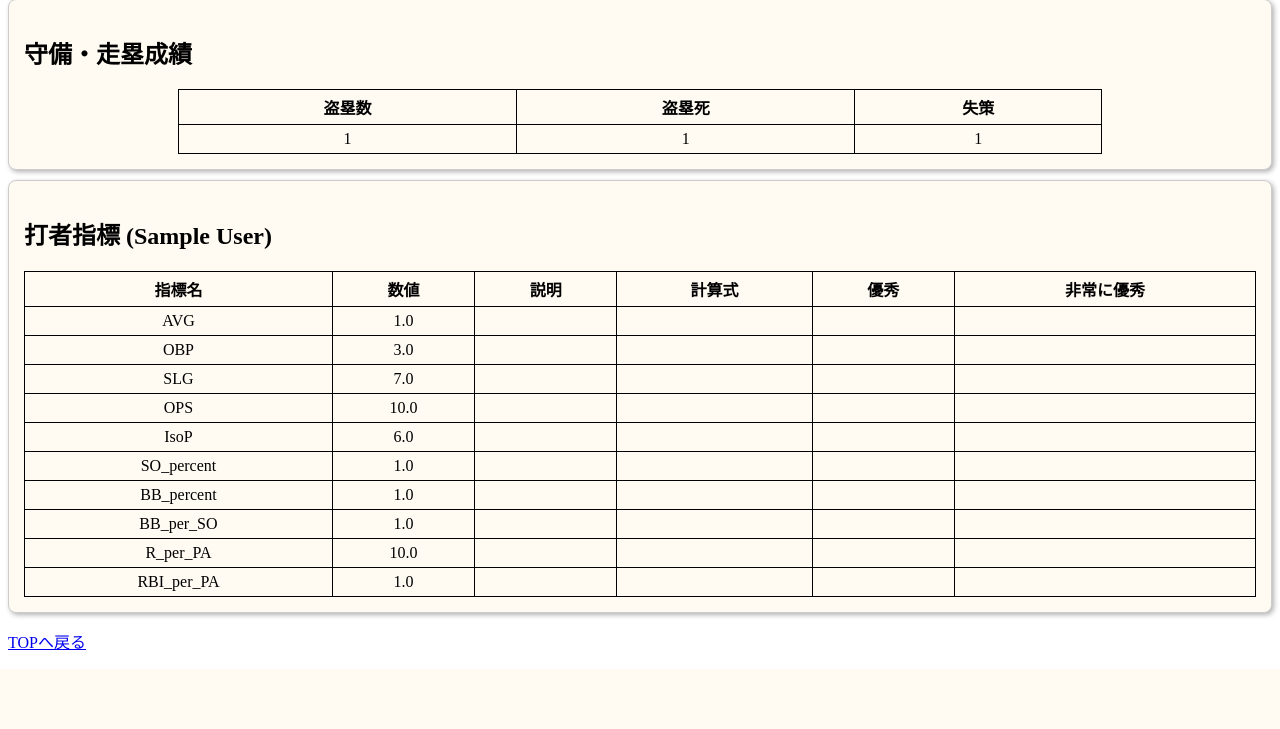
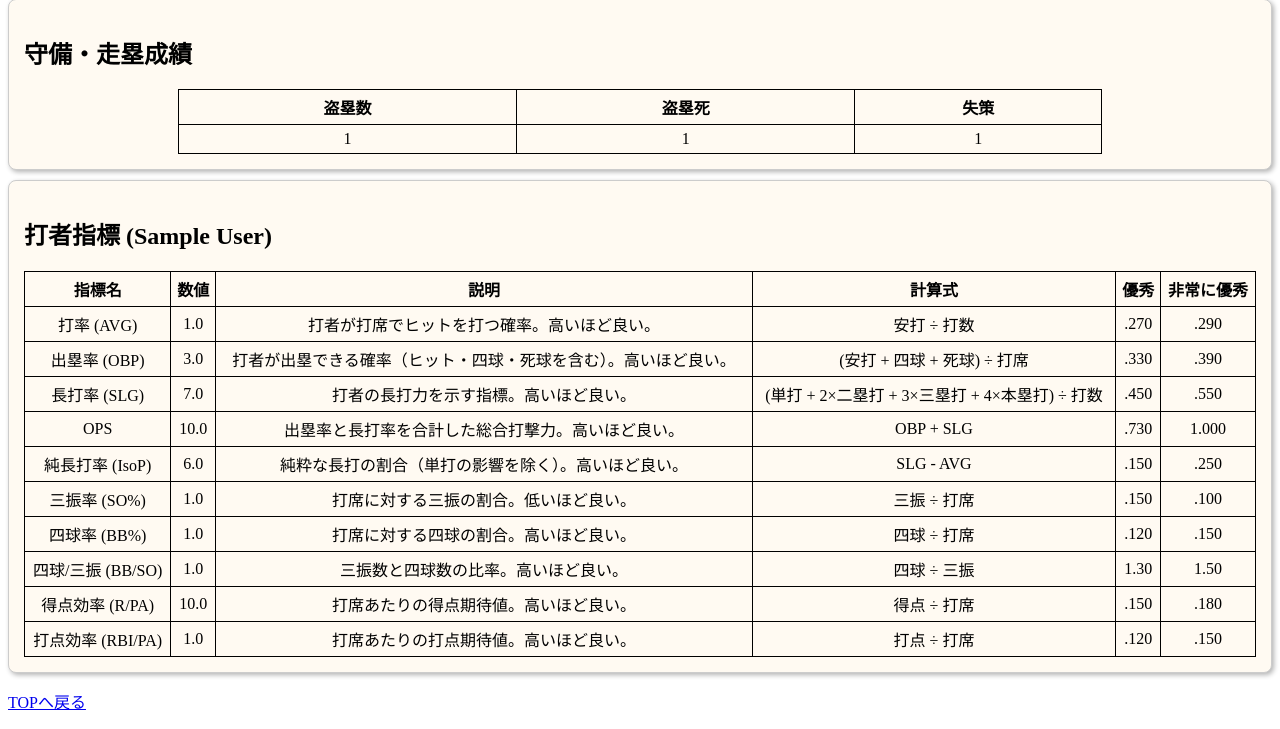
Before and after one commit to yuki-takahashi-51/baseball_app, a Django app: page /player_app/1/_more_detail in a window 1280 px wide. Shown: the part 381-1110 px from the top of the page. Before the commit the page ends 1050 px from the top, so only its background shows below. Run offline with Django 5.2, Linux system fonts and the light colour scheme; a user stored in the database is signed in; tables that the repository leaves empty hold one stand-in row (values such as "Sample post"); parts of the project's set-up code (start-up, migrations or seed data) failed here and were passed over.

Commit message:
Update original_player_detail.html

```diff
--- a/templates/original_player_detail.html
+++ b/templates/original_player_detail.html
@@ -6,7 +6,6 @@
 </head>
 
 <body>
-
     <main>
     <div class="card">
     <h2>選手詳細</h2>
@@ -73,18 +72,90 @@
         <tr>
             <th>指標名</th><th>数値</th><th>説明</th><th>計算式</th><th>優秀</th><th>非常に優秀</th>
         </tr>
-        {% for key, value in metrics.items %}
         <tr>
-            <td>{{ key }}</td>
-            <td>{{ value }}</td>
-            <td><!-- 説明は必要に応じて補足 --></td>
-            <td><!-- 計算式 --></td>
-            <td></td>
-            <td></td>
+            <td>打率 (AVG)</td>
+            <td>{{ metrics.AVG }}</td>
+            <td>打者が打席でヒットを打つ確率。高いほど良い。</td>
+            <td>安打 ÷ 打数</td>
+            <td>.270</td>
+            <td>.290</td>
         </tr>
-        {% endfor %}
+        <tr>
+            <td>出塁率 (OBP)</td>
+            <td>{{ metrics.OBP }}</td>
+            <td>打者が出塁できる確率（ヒット・四球・死球を含む）。高いほど良い。</td>
+            <td>(安打 + 四球 + 死球) ÷ 打席</td>
+            <td>.330</td>
+            <td>.390</td>
+        </tr>
+        <tr>
+            <td>長打率 (SLG)</td>
+            <td>{{ metrics.SLG }}</td>
+            <td>打者の長打力を示す指標。高いほど良い。</td>
+            <td>(単打 + 2×二塁打 + 3×三塁打 + 4×本塁打) ÷ 打数</td>
+            <td>.450</td>
+            <td>.550</td>
+        </tr>
+        <tr>
+            <td>OPS</td>
+            <td>{{ metrics.OPS }}</td>
+            <td>出塁率と長打率を合計した総合打撃力。高いほど良い。</td>
+            <td>OBP + SLG</td>
+            <td>.730</td>
+            <td>1.000</td>
+        </tr>
+        <tr>
+            <td>純長打率 (IsoP)</td>
+            <td>{{ metrics.IsoP }}</td>
+            <td>純粋な長打の割合（単打の影響を除く）。高いほど良い。</td>
+            <td>SLG - AVG</td>
+            <td>.150</td>
+            <td>.250</td>
+        </tr>
+        <tr>
+            <td>三振率 (SO%)</td>
+            <td>{{ metrics.SO_percent }}</td>
+            <td>打席に対する三振の割合。低いほど良い。</td>
+            <td>三振 ÷ 打席</td>
+            <td>.150</td>
+            <td>.100</td>
+        </tr>
+        <tr>
+            <td>四球率 (BB%)</td>
+            <td>{{ metrics.BB_percent }}</td>
+            <td>打席に対する四球の割合。高いほど良い。</td>
+            <td>四球 ÷ 打席</td>
+            <td>.120</td>
+            <td>.150</td>
+        </tr>
+        <tr>
+            <td>四球/三振 (BB/SO)</td>
+            <td>{{ metrics.BB_per_SO }}</td>
+            <td>三振数と四球数の比率。高いほど良い。</td>
+            <td>四球 ÷ 三振</td>
+            <td>1.30</td>
+            <td>1.50</td>
+        </tr>
+        <tr>
+            <td>得点効率 (R/PA)</td>
+            <td>{{ metrics.R_per_PA }}</td>
+            <td>打席あたりの得点期待値。高いほど良い。</td>
+            <td>得点 ÷ 打席</td>
+            <td>.150</td>
+            <td>.180</td>
+        </tr>
+        <tr>
+            <td>打点効率 (RBI/PA)</td>
+            <td>{{ metrics.RBI_per_PA }}</td>
+            <td>打席あたりの打点期待値。高いほど良い。</td>
+            <td>打点 ÷ 打席</td>
+            <td>.120</td>
+            <td>.150</td>
+        </tr>
     </table>
     </div>
+
+
     {% endif %}
 
     {% if pitching %}
@@ -131,25 +202,78 @@
         <tr>
             <th>指標名</th><th>数値</th><th>説明</th><th>計算式</th><th>優秀</th><th>非常に優秀</th>
         </tr>
-        {% for key, value in metrics.items %}
         <tr>
-            <td>{{ key }}</td>
-            <td>{{ value }}</td>
-            <td><!-- 説明は必要に応じて補足 --></td>
-            <td><!-- 計算式 --></td>
+            <td>勝率 (Win%)</td>
+            <td>{{ metrics.win_percent }}</td>
+            <td>責任投手になった試合における勝利確率。高いほど良い。</td>
+            <td>勝利 ÷ (勝利 + 敗北)</td>
             <td></td>
             <td></td>
         </tr>
-        {% endfor %}
+        <tr>
+            <td>K/9</td>
+            <td>{{ metrics.K_per_9 }}</td>
+            <td>9イニングあたりの奪三振数。高いほど良い。</td>
+            <td>三振 × 9 ÷ 投球回</td>
+            <td>9.5</td>
+            <td>10.5</td>
+        </tr>
+        <tr>
+            <td>BB/9</td>
+            <td>{{ metrics.BB_per_9 }}</td>
+            <td>9イニングあたりの与四球数。低いほど良い。</td>
+            <td>四球 × 9 ÷ 投球回</td>
+            <td>2.25</td>
+            <td>1.5</td>
+        </tr>
+        <tr>
+            <td>K/BB</td>
+            <td>{{ metrics.K_per_BB }}</td>
+            <td>奪三振と与四球数の比率。高いほど良い。</td>
+            <td>三振 ÷ 四球</td>
+            <td>4.0</td>
+            <td>5.0</td>
+        </tr>
+        <tr>
+            <td>与四死球率 (BB+HBP/9)</td>
+            <td>{{ metrics.BB_plus_HBP_per_9 }}</td>
+            <td>9イニングあたりの与四球と与死球の合計。低いほど良い。</td>
+            <td>(四球 + 死球) × 9 ÷ 投球回</td>
+            <td>2.5</td>
+            <td>1.75</td>
+        </tr>
+        <tr>
+            <td>被打率 (BAA)</td>
+            <td>{{ metrics.BAA }}</td>
+            <td>打者に安打を許した割合。低いほど良い。</td>
+            <td>被安打 ÷ 対戦打者数</td>
+            <td>.240</td>
+            <td>.200</td>
+        </tr>
+        <tr>
+            <td>HR/9</td>
+            <td>{{ metrics.HR_per_9 }}</td>
+            <td>9イニングあたりの被本塁打数。低いほど良い。</td>
+            <td>被本塁打 × 9 ÷ 投球回</td>
+            <td>1.5</td>
+            <td>0.2</td>
+        </tr>
+        <tr>
+            <td>WHIP</td>
+            <td>{{ metrics.WHIP }}</td>
+            <td>1イニングあたりの平均走者数（四球+被安打）。低いほど良い。</td>
+            <td>(四球 + 被安打) ÷ 投球回</td>
+            <td>1.10</td>
+            <td>1.00</td>
+        </tr>
     </table>
     </div>
     {% endif %}
 
-    <p><a href="{% url 'player_app:user_all_player'%}">TOPへ戻る</a></p>
+    <p><a href="{% url 'player_app:search'%}">TOPへ戻る</a></p>
     </main>
 </body>
 </html>
-
 <style>
 ul {
     list-style-type: none;
@@ -188,4 +312,5 @@ table.status_small td {
     box-shadow: 2px 2px 5px rgba(0,0,0,0.3);
     background-color: #fffaf2ff;
     }
+
 </style>
```
